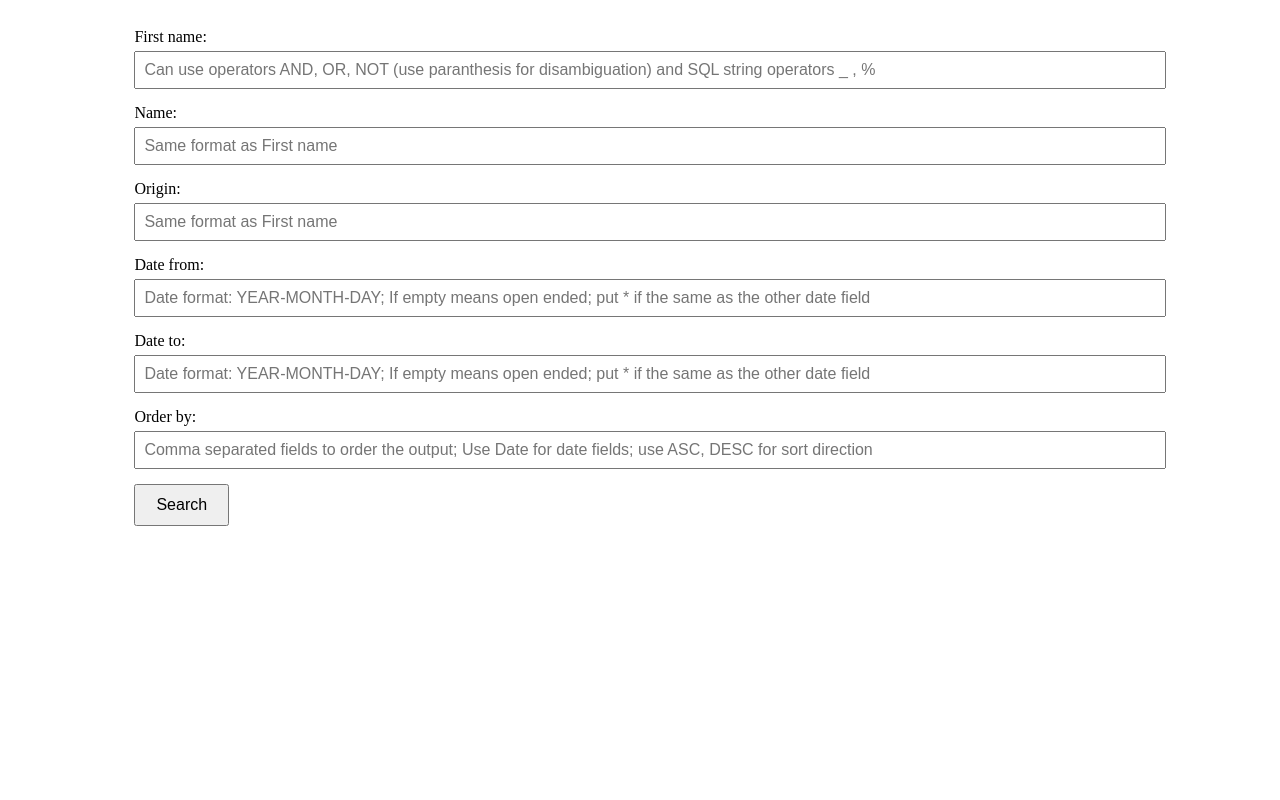
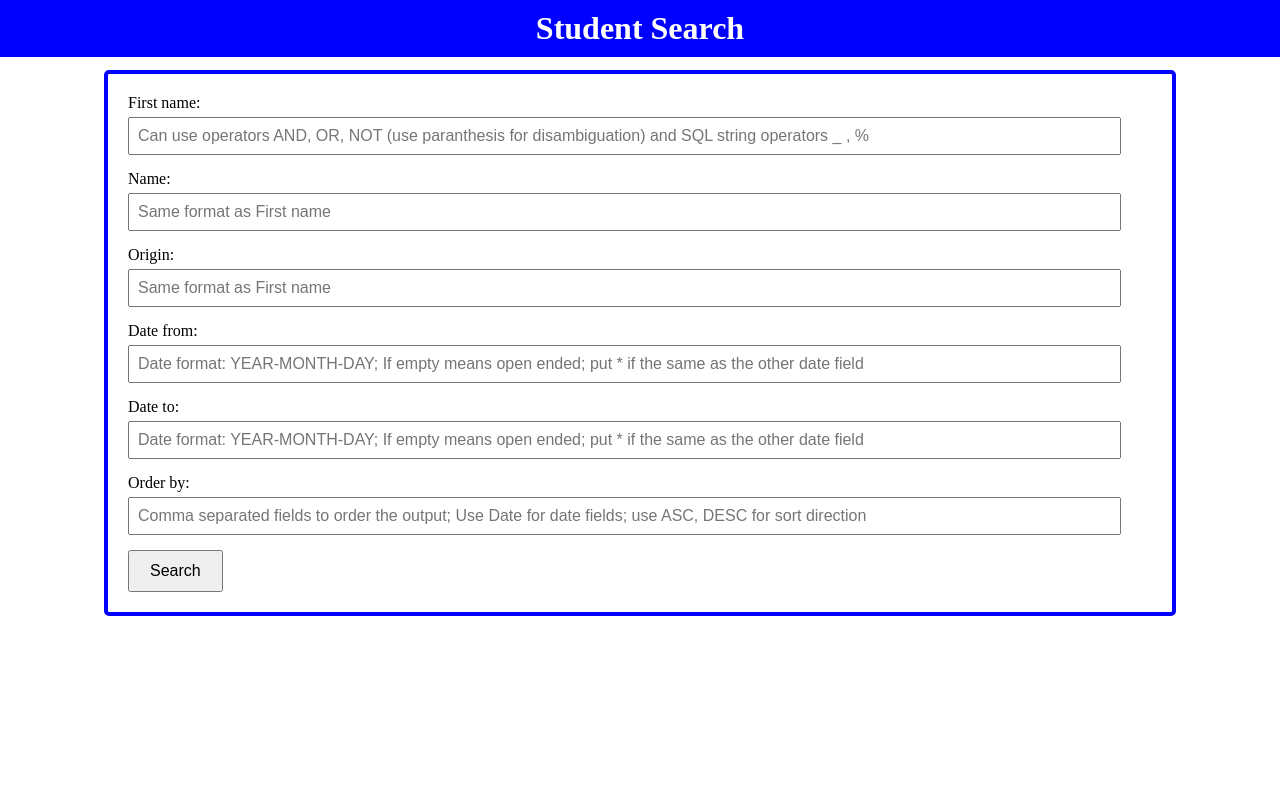
Before and after one commit to Sobhangh/KulOldStudents, a PHP site: page / in a window 1280 px wide. Run offline with PHP 8.4, Linux system fonts and the light colour scheme.

Commit message:
added some style

```diff
--- a/index.php
+++ b/index.php
@@ -3,6 +3,32 @@
 <head>
     <title>Student Search</title>
     <style>
+        body {
+            margin: 0;
+            padding: 0;
+            min-height: 100vh;
+        }
+        .sticky-header {
+            position: fixed;
+            top: 0;
+            left: 0;
+            right: 0;
+            background-color: blue;
+            color: white;
+            text-align: center;
+            margin: 0;
+            padding: 10px 0;
+            z-index: 100;
+        }
+        .content-wrapper {
+            padding-top: 70px; /* Adjust this value based on your header height */
+        }
+        form {
+            border-width: 4px;
+            border-style: solid;
+            border-color: blue;
+            border-radius: 5px;
+        }
         .result-table {
             height: 400px;
             overflow-y: auto;
@@ -20,34 +46,102 @@
             background-color: #f2f2f2;
         }
     </style>
+    <style>
+        body {
+            margin: 0;
+            padding: 0;
+            min-height: 100vh;
+        }
+        .sticky-header {
+            position: fixed;
+            top: 0;
+            left: 0;
+            right: 0;
+            background-color: blue;
+            color: white;
+            text-align: center;
+            margin: 0;
+            padding: 10px 0;
+            z-index: 100;
+        }
+        .content-wrapper {
+            padding-top: 70px;
+        }
+        form {
+            border-width: 4px;
+            border-style: solid;
+            border-color: blue;
+            border-radius: 5px;
+            width: 80%;
+            margin: 0 auto;
+            margin-bottom: 20px;
+            padding: 20px;
+        }
+        .result-table {
+            margin-top: 20px;
+            height: 400px;
+            overflow-y: auto;
+        }
+        table {
+            width: 100%;
+            border-collapse: collapse;
+        }
+        th, td {
+            border: 1px solid #ddd;
+            padding: 8px;
+            text-align: left;
+        }
+        th {
+            background-color: #f2f2f2;
+        }
+        .form-group {
+            margin-bottom: 15px;
+        }
+        .form-label {
+            display: block;
+            margin-bottom: 5px;
+        }
+        .form-input {
+            width: 95%;
+            padding: 8px;
+            font-size: 16px;
+        }
+        .submit-button {
+            padding: 10px 20px;
+            font-size: 16px;
+            cursor: pointer;
+        }
+    </style>
 </head>
 <body>
+    <h1 class="sticky-header">Student Search</h1>
+    <div class="content-wrapper">
         <form method="GET" style="width: 80%; margin: 0 auto; padding: 20px;">
-        <div style="margin-bottom: 15px;">
-            <label for="firstname" style="display: block; margin-bottom: 5px;">First name:</label>
-            <input type="text" id="firstname" name="firstname" placeholder="Can use operators AND, OR, NOT (use paranthesis for disambiguation) and SQL string operators _ , %" style="width: 100%; padding: 8px; font-size: 16px;">
+            <div class="form-group">
+                <label for="firstname" class="form-label">First name:</label>
+                <input type="text" id="firstname" name="firstname" class="form-input" placeholder="Can use operators AND, OR, NOT (use paranthesis for disambiguation) and SQL string operators _ , %">
             </div>
-        <div style="margin-bottom: 15px;">
-            <label for="name" style="display: block; margin-bottom: 5px;">Name:</label>
-            <input type="text" id="name" name="name" placeholder="Same format as First name" style="width: 100%; padding: 8px; font-size: 16px;">
+            <div class="form-group">
+                <label for="name" class="form-label">Name:</label>
+                <input type="text" id="name" name="name" class="form-input" placeholder="Same format as First name">
             </div>
-        <div style="margin-bottom: 15px;">
-            <label for="origin" style="display: block; margin-bottom: 5px;">Origin:</label>
-            <input type="text" id="origin" name="origin" placeholder="Same format as First name" style="width: 100%; padding: 8px; font-size: 16px;">
+            <div class="form-group">
+                <label for="origin" class="form-label">Origin:</label>
+                <input type="text" id="origin" name="origin" class="form-input" placeholder="Same format as First name">
             </div>
-        <div style="margin-bottom: 15px;">
-            <label for="datefrom" style="display: block; margin-bottom: 5px;">Date from:</label>
-            <input type="text" id="datefrom" name="datefrom" placeholder="Date format: YEAR-MONTH-DAY; If empty means open ended; put * if the same as the other date field" style="width: 100%; padding: 8px; font-size: 16px;">
+            <div class="form-group">
+                <label for="datefrom" class="form-label">Date from:</label>
+                <input type="text" id="datefrom" name="datefrom" class="form-input" placeholder="Date format: YEAR-MONTH-DAY; If empty means open ended; put * if the same as the other date field">
             </div>
-        <div style="margin-bottom: 15px;">
-            <label for="dateto" style="display: block; margin-bottom: 5px;">Date to:</label>
-            <input type="text" id="dateto" name="dateto" placeholder="Date format: YEAR-MONTH-DAY; If empty means open ended; put * if the same as the other date field" style="width: 100%; padding: 8px; font-size: 16px;">
+            <div class="form-group">
+                <label for="dateto" class="form-label">Date to:</label>
+                <input type="text" id="dateto" name="dateto" class="form-input" placeholder="Date format: YEAR-MONTH-DAY; If empty means open ended; put * if the same as the other date field">
             </div>
-        <div style="margin-bottom: 15px;">
-            <label for="orderby" style="display: block; margin-bottom: 5px;">Order by:</label>
-            <input type="text" id="orderby" name="orderby" placeholder="Comma separated fields to order the output; Use Date for date fields; use ASC, DESC for sort direction" style="width: 100%; padding: 8px; font-size: 16px;">
+            <div class="form-group">
+                <label for="orderby" class="form-label">Order by:</label>
+                <input type="text" id="orderby" name="orderby" class="form-input" placeholder="Comma separated fields to order the output; Use Date for date fields; use ASC, DESC for sort direction">
             </div>
-        <input type="submit" value="Search" style="padding: 10px 20px; font-size: 16px; cursor: pointer;">
+            <input type="submit" value="Search" class="submit-button">
         </form>
 
         <?php
@@ -270,5 +364,6 @@
             }
         }
         ?>
+    </div>
 </body>
 </html>
```
Lines whose indentation alone changed are shown as unchanged.
